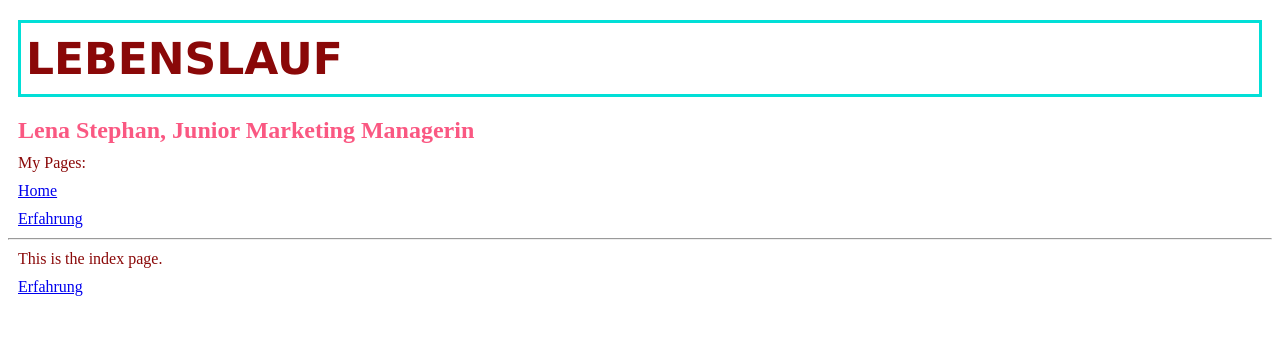
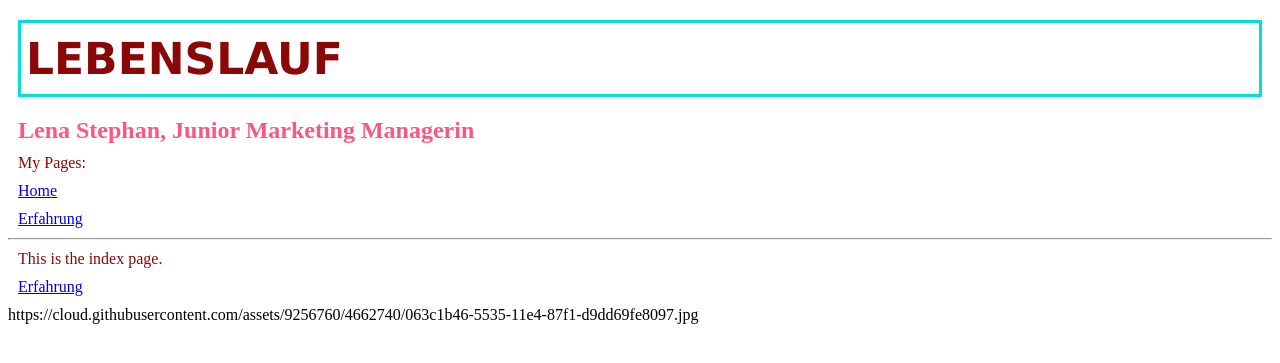
Before and after one commit to Lena231189/Lena231189.github.io, a Jekyll site: the page built from index.html, in a window 1280 px wide. Shown: the top 363 px of the page. Built offline with Jekyll 4.4.1, drawn with Linux system fonts in a browser that asks for light colours; part of the change alters nothing that is shown.

Commit message:
Update index.html

```diff
--- a/index.html
+++ b/index.html
@@ -4,3 +4,4 @@ title: Lena Stephan, Junior Marketing Managerin
 ---
 <p>This is the index page.</p>
 <p><a href="kittens.html">Erfahrung</a></p>
+https://cloud.githubusercontent.com/assets/9256760/4662740/063c1b46-5535-11e4-87f1-d9dd69fe8097.jpg
```
